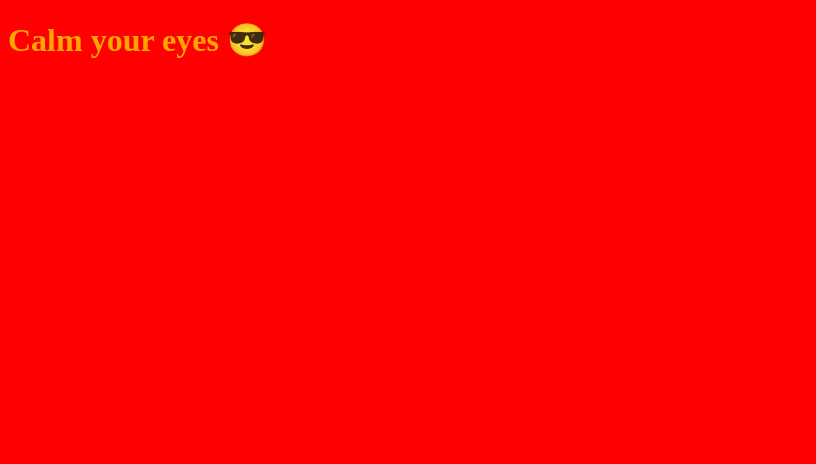
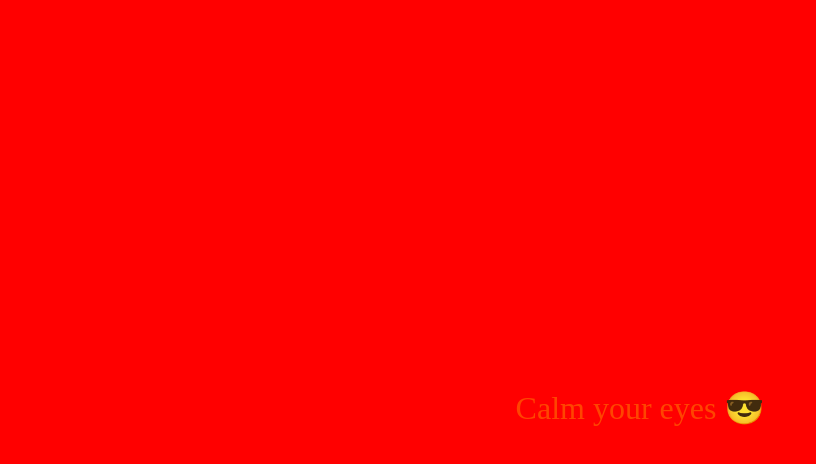
Before and after one commit to MohdZaidRapid/Twitterclone, a plain HTML site: page index.html in a window 1280 px wide. Shown: the whole page, without its empty margins (0-816 px from the left). Drawn offline with Linux system fonts and the light colour scheme.

Commit message:
calm your eyes

```diff
--- a/index.html
+++ b/index.html
@@ -7,6 +7,11 @@
     <title>Document</title>
   </head>
   <body>
-    <h1 class="text-color">Calm your eyes 😎</h1>
+    <div class="container">
+      <div class="centered-box">
+        <!-- Your content goes here -->
+        <p>Calm your eyes 😎</p>
+      </div>
+    </div>
   </body>
 </html>
--- a/style.css
+++ b/style.css
@@ -2,6 +2,15 @@ body {
   background-color: red;
 }
 
-.text-color {
-  color: orange;
+.container {
+  display: flex;
+  justify-content: center;
+  align-items: center;
+  height: 100vh; /* Optionally set the container height to 100% of the viewport height */
 }
+
+.centered-box {
+  font-size: xx-large;
+  color: orangered;
+  text-align: center; /* Optionally center text horizontally */
+}
```
